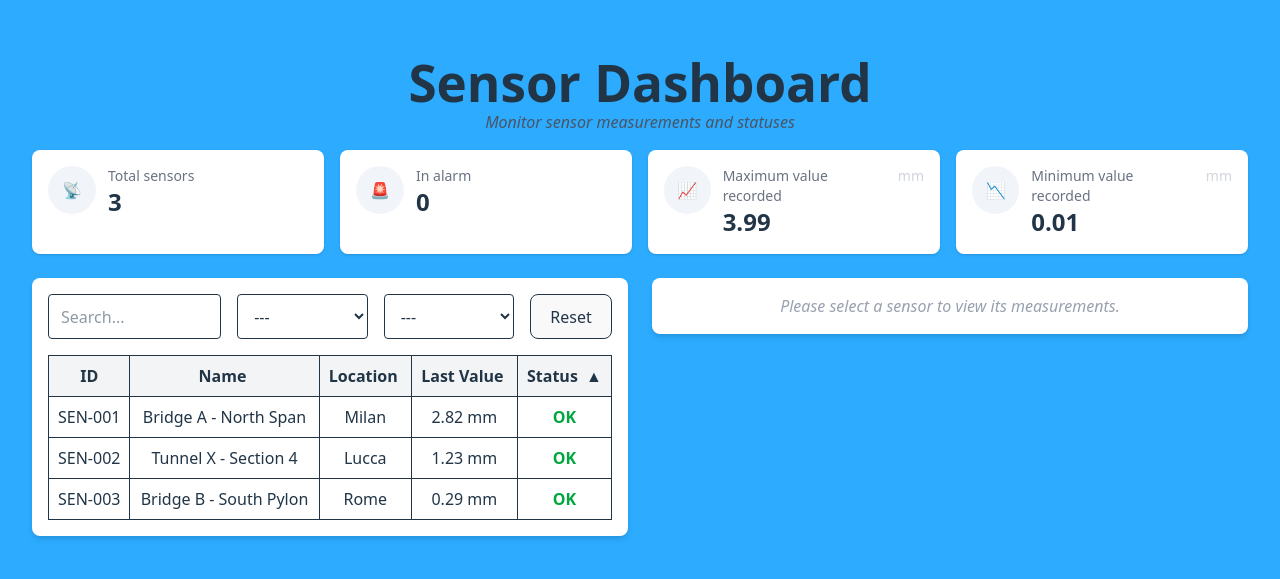
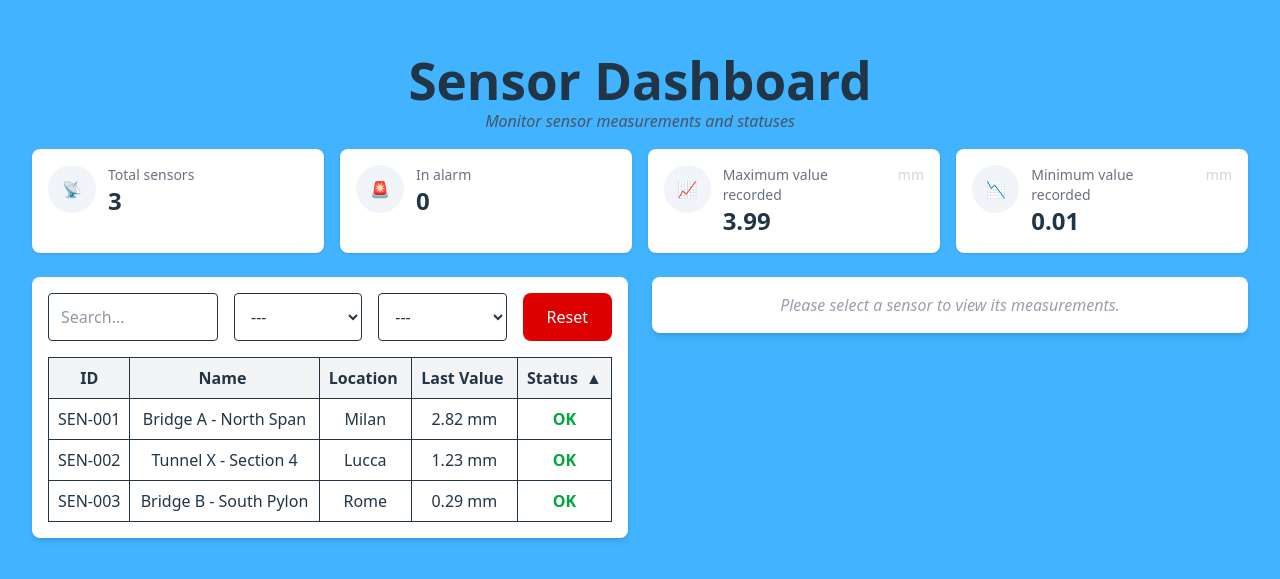
Before and after one commit to luca-longinotti/movesolutions-challenge, a Vue app in the folder move-dashboard/: page / in a window 1280 px wide. Shown: the part 105-684 px from the top of the page. Built offline with nearby package versions, Linux system fonts and the light colour scheme.

Commit message:
some graphical fixes

```diff
--- a/move-dashboard/src/style.css
+++ b/move-dashboard/src/style.css
@@ -30,7 +30,7 @@ body {
   place-items: center;
   min-width: 320px;
   min-height: 100vh;
-  background-color: #2cabff;
+  background-color: #41b3ff;
 
 }
 
@@ -38,27 +38,28 @@ h1 {
   font-size: 3.2em;
   line-height: 1.1;
 }
+button {
+  background-color: #dd0000;
+  color: white;
+  padding: 12px 24px;
+  border: none;
+  border-radius: 8px;
+  cursor: pointer;
+  font-size: 16px;
+  transition: transform 0.2s ease, box-shadow 0.2s ease;
+}
 
-button {
-  border-radius: 8px;
-  border: 1px solid;
-  padding: 0.6em 1.2em;
-  font-size: 1em;
-  font-weight: 500;
-  font-family: inherit;
-  background-color: #1a1a1a;
-  cursor: pointer;
-  transition: border-color 0.25s;
+button:hover {
+  transform: scale(1.02); /* si ingrandisce un po’ */
+  box-shadow: 0 8px 16px rgba(0,0,0,0.25); /* ombra più profonda */
 }
-button:hover {
-  background-color: #1a1a1a;
-  border-color: #646cff;
-  color: #f5ecec;
+
+button:active {
+  transform: scale(0.98); /* leggero rientro al click */
+  box-shadow: 0 4px 8px rgba(0,0,0,0.2);
 }
-button:focus,
-button:focus-visible {
-  outline: 4px auto -webkit-focus-ring-color;
-}
+
+
 
 .card {
   padding: 2em;
@@ -77,9 +78,6 @@ button:focus-visible {
     background-color: #ffffff;
   }
   a:hover {
-    color: #747bff;
-  }
-  button {
-    background-color: #f9f9f9;
+    color: #1cac64;
   }
 }
--- a/move-dashboard/src/views/Dashboard.vue
+++ b/move-dashboard/src/views/Dashboard.vue
@@ -136,7 +136,7 @@ onMounted(loadSensors);
                 </select>
 
                 <!-- Reset -->
-                <button @click="resetFilters" class="bg-gray-200 px-4 py-2 rounded hover:bg-gray-300">
+                <button @click="resetFilters">
                     Reset
                 </button>
 
```
